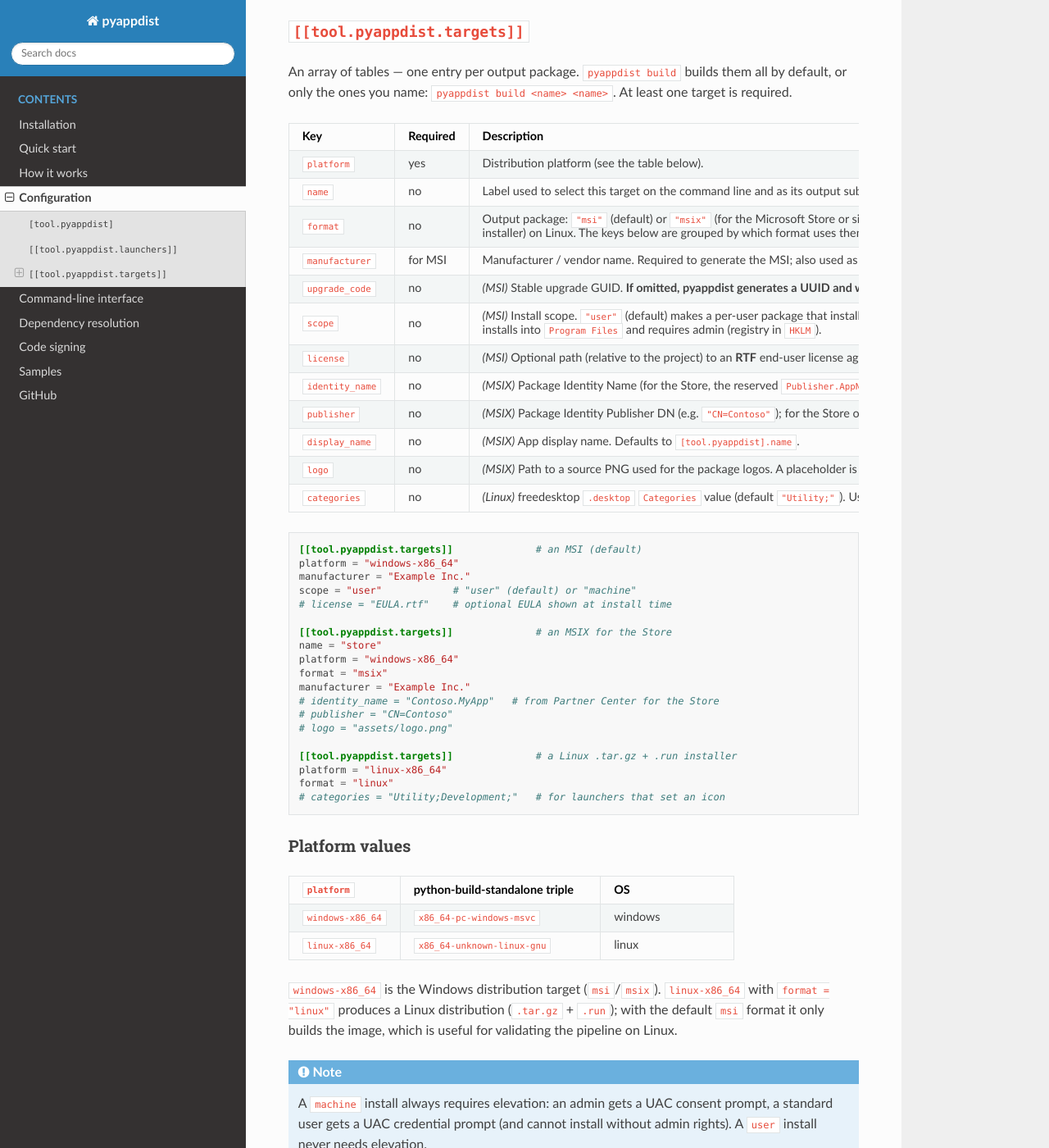
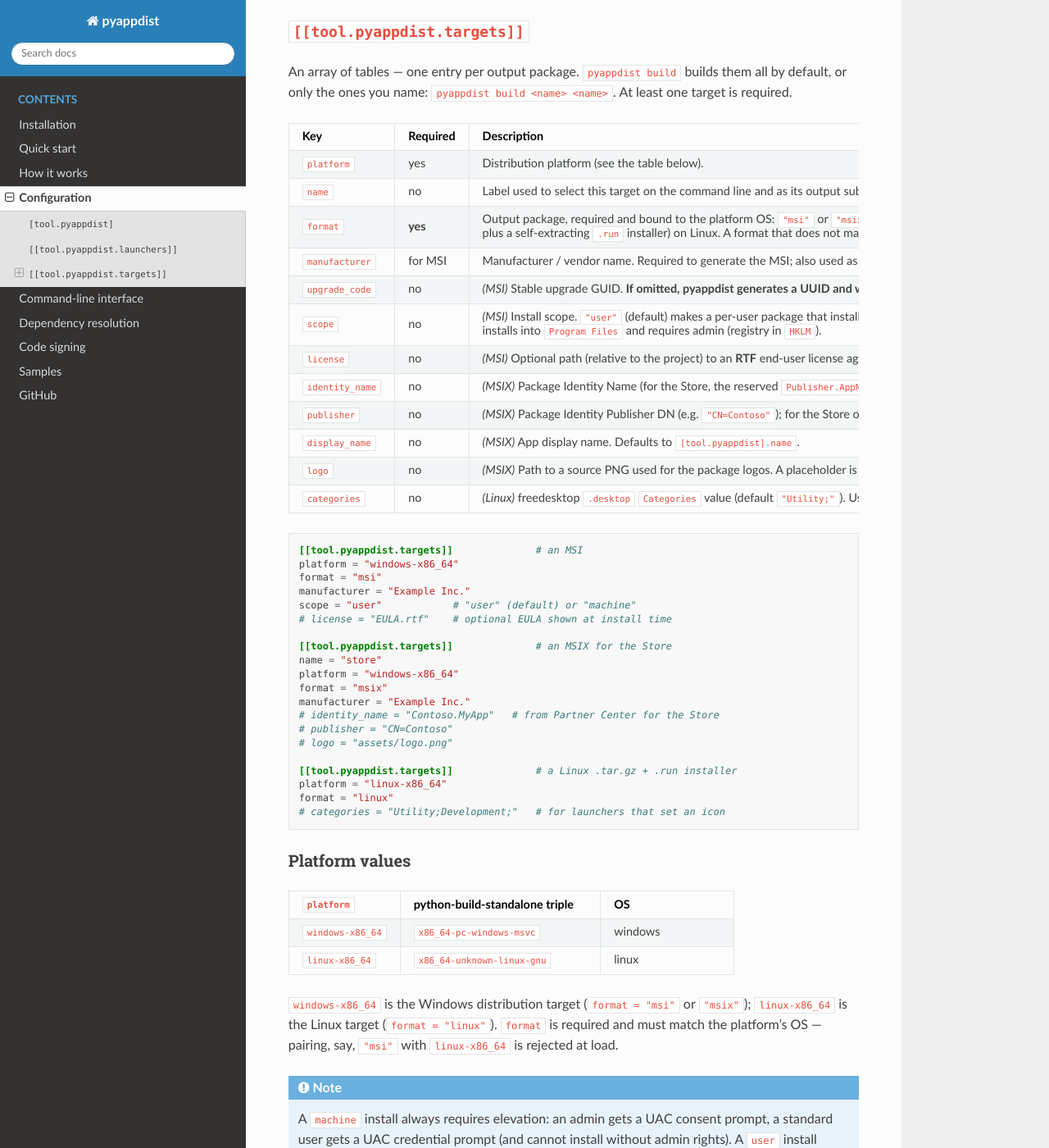
Before and after one commit to atsuoishimoto/pyappdist, a Sphinx documentation site: the page built from docs/configuration.rst, in a window 1280 px wide and 1400 px high, scrolled down 1171 px. Shown: the whole window at 82% size. Built offline with Sphinx 7.4.7 and the Read the Docs theme 3.1.0, drawn with Linux system fonts in a browser that asks for light colours.

Commit message:
Make target format required and validate it against the platform OS
format no longer defaults to msi. Each target must declare format
explicitly, and the format must match the platform OS (msi/msix -> windows,
linux -> linux); a mismatch or omission now raises ConfigError at config
load instead of failing late in the build.

Adds format = "msi" to every Windows sample/e2e target, updates the config
tests and docs accordingly.

Closes #8

```diff
--- a/docs/configuration.rst
+++ b/docs/configuration.rst
@@ -105,11 +105,12 @@ target is required.
      - Label used to select this target on the command line and as its output
        subdirectory (``appdist/<name>/``). Defaults to ``platform``; must be unique.
    * - ``format``
-     - no
-     - Output package: ``"msi"`` (default) or ``"msix"`` (for the Microsoft Store or
-       sideloading) on Windows, or ``"linux"`` (a portable ``.tar.gz`` plus a
-       self-extracting ``.run`` installer) on Linux. The keys below are grouped by
-       which format uses them.
+     - **yes**
+     - Output package, required and bound to the platform OS: ``"msi"`` or ``"msix"``
+       (for the Microsoft Store or sideloading) on Windows, or ``"linux"`` (a portable
+       ``.tar.gz`` plus a self-extracting ``.run`` installer) on Linux. A format that does
+       not match the platform's OS is rejected. The keys below are grouped by which format
+       uses them.
    * - ``manufacturer``
      - for MSI
      - Manufacturer / vendor name. Required to generate the MSI; also used as the
@@ -151,8 +152,9 @@ target is required.
 
 .. code-block:: toml
 
-   [[tool.pyappdist.targets]]              # an MSI (default)
+   [[tool.pyappdist.targets]]              # an MSI
    platform = "windows-x86_64"
+   format = "msi"
    manufacturer = "Example Inc."
    scope = "user"            # "user" (default) or "machine"
    # license = "EULA.rtf"    # optional EULA shown at install time
@@ -188,10 +190,9 @@ Platform values
      - ``x86_64-unknown-linux-gnu``
      - linux
 
-``windows-x86_64`` is the Windows distribution target (``msi``/``msix``).
-``linux-x86_64`` with ``format = "linux"`` produces a Linux distribution (``.tar.gz`` +
-``.run``); with the default ``msi`` format it only builds the image, which is useful for
-validating the pipeline on Linux.
+``windows-x86_64`` is the Windows distribution target (``format = "msi"`` or ``"msix"``);
+``linux-x86_64`` is the Linux target (``format = "linux"``). ``format`` is required and must
+match the platform's OS — pairing, say, ``"msi"`` with ``linux-x86_64`` is rejected at load.
 
 .. note::
 
```
Also changed, not shown: CLAUDE.md (+2 -2 lines), README.md (+1 -0 lines), 9 other files.
